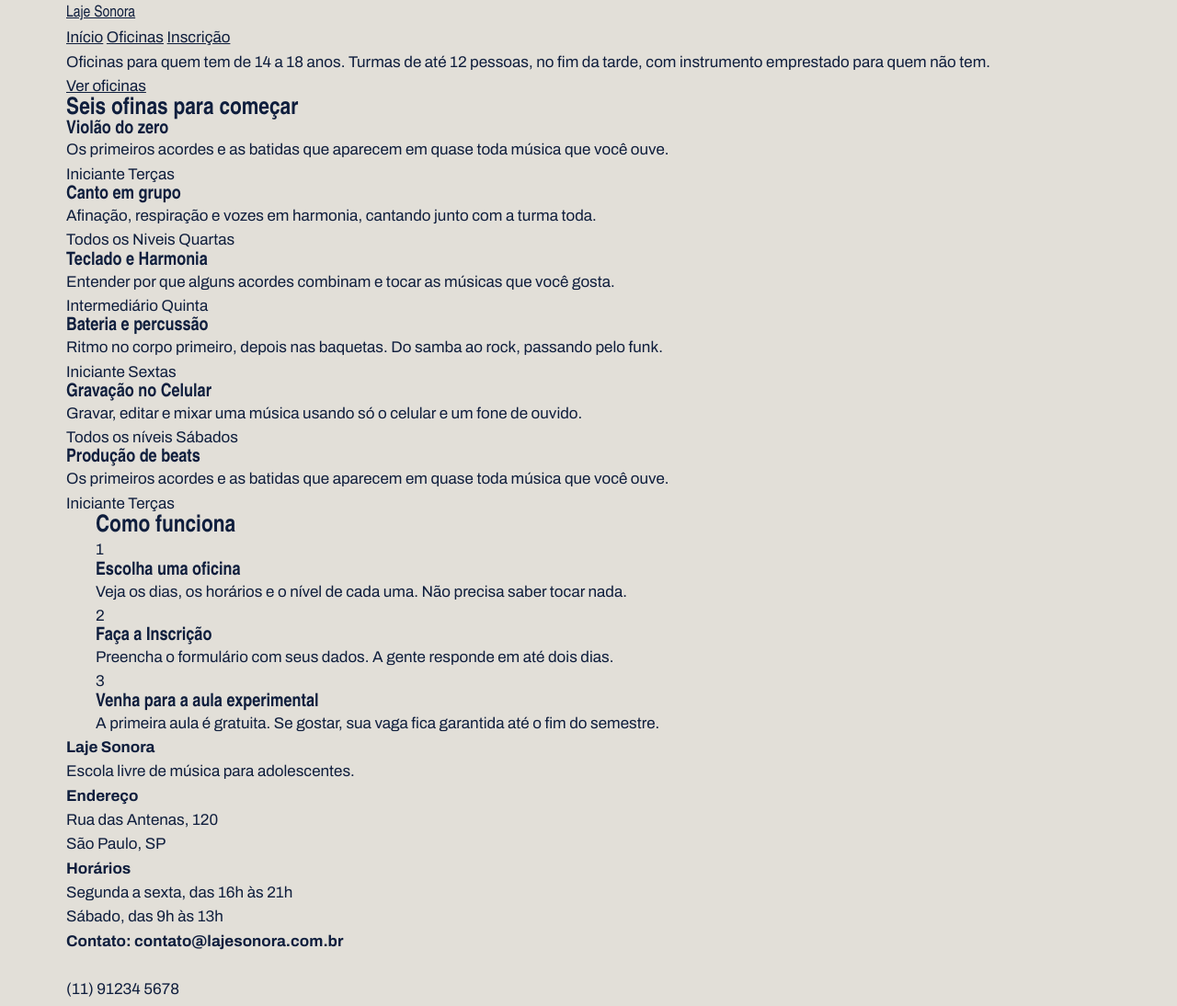
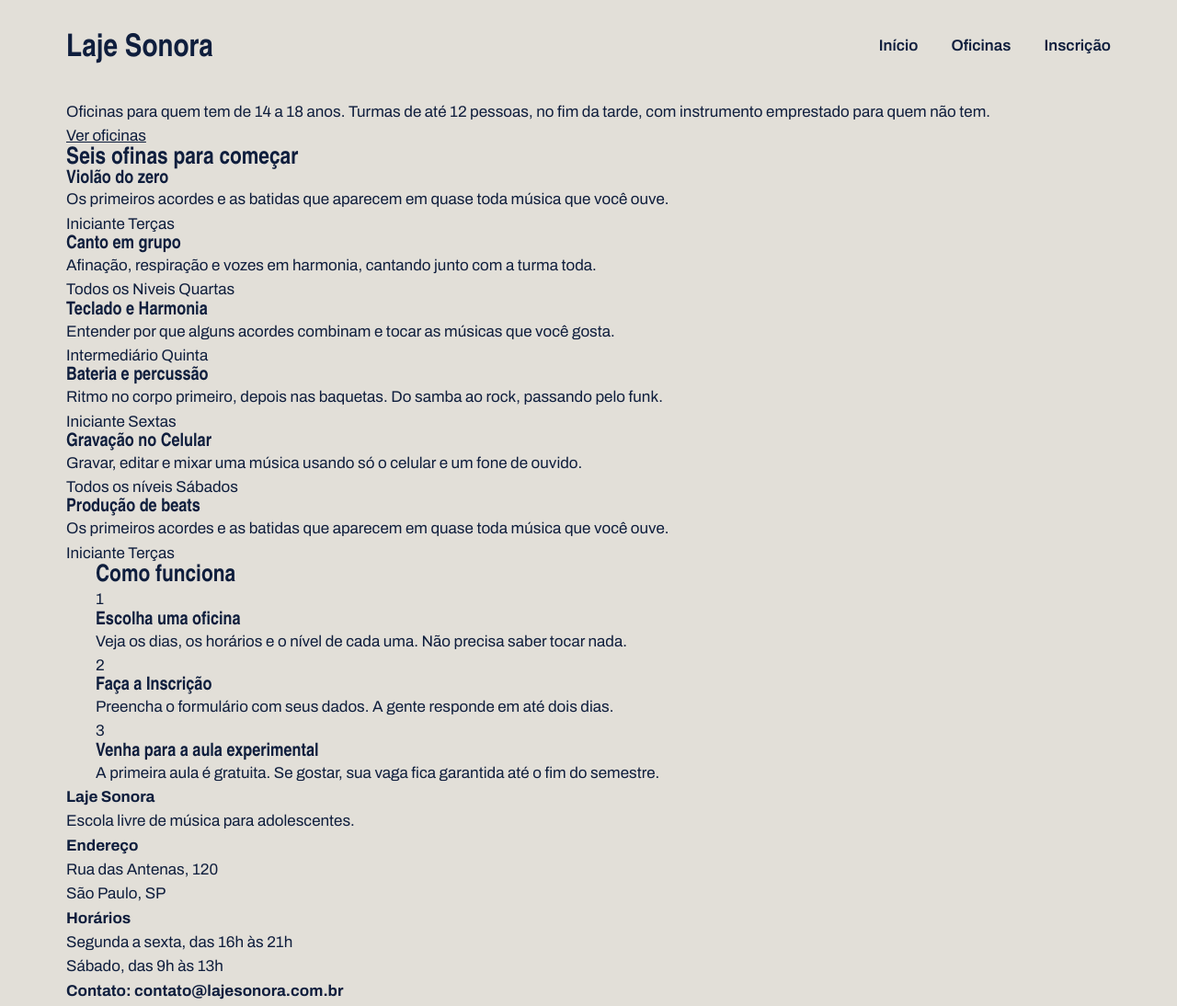
Before and after one commit to eduardo-balbino/laje_sonora, a plain HTML site: page index.html in a window 1280 px wide. Shown: the top 1094 px of the page at 92% size. Drawn offline with Linux system fonts and the light colour scheme; a web font is replaced by a local one.

Commit message:
Topo com flex

```diff
--- a/index.css
+++ b/index.css
@@ -41,4 +41,34 @@ h1, h2, h3 {
 
 .logo {
     font-family: var(--fonte-cartaz);
+    font-size: 34px;
+    font-weight: 900;
+    text-decoration: none;
 }
+
+.topo {
+    padding-block: 28px;
+    display: flex;
+    justify-content: space-between;
+    align-items: center;
+}
+
+.menu {
+    display: flex;
+    gap: 36px;
+}
+
+.menu a {
+    font-weight: 600;
+    text-decoration: none;
+    padding-bottom: 4px;
+    border-bottom: 4px solid transparent;
+}
+
+.menu a:hover {
+    border-bottom-color: tinta;
+}
+
+.menu a.atual {
+    border-bottom-color: fita;
+}
```
